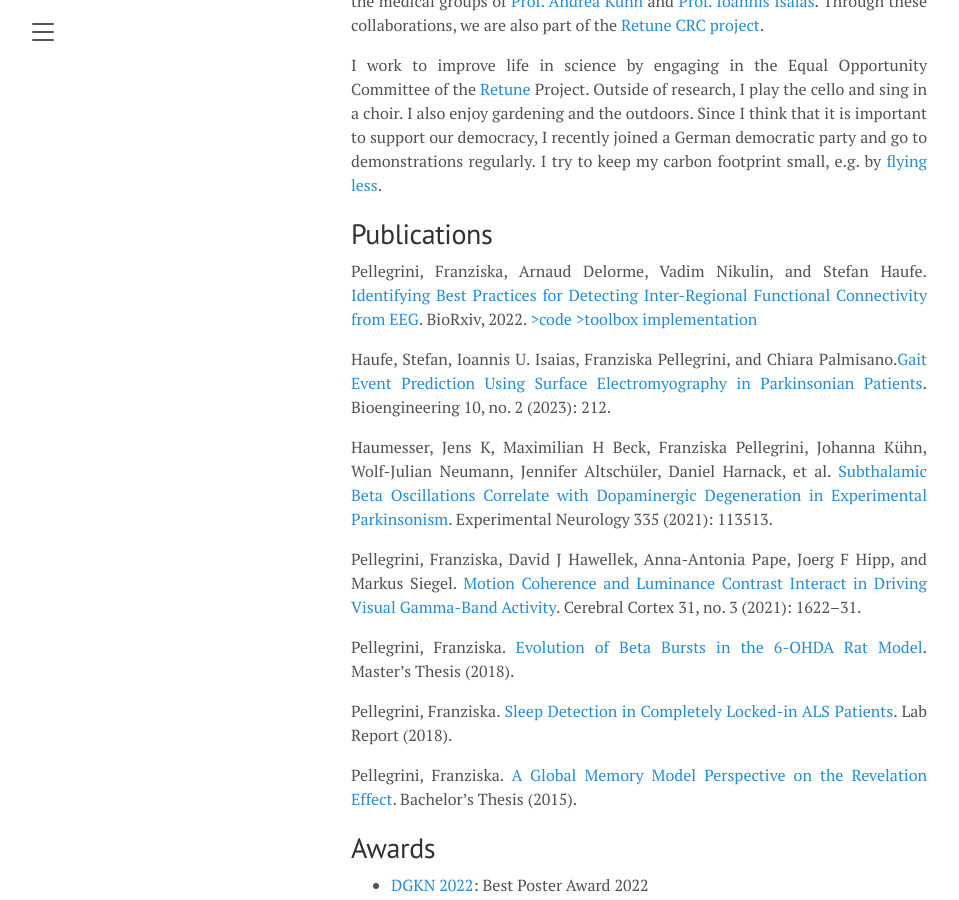
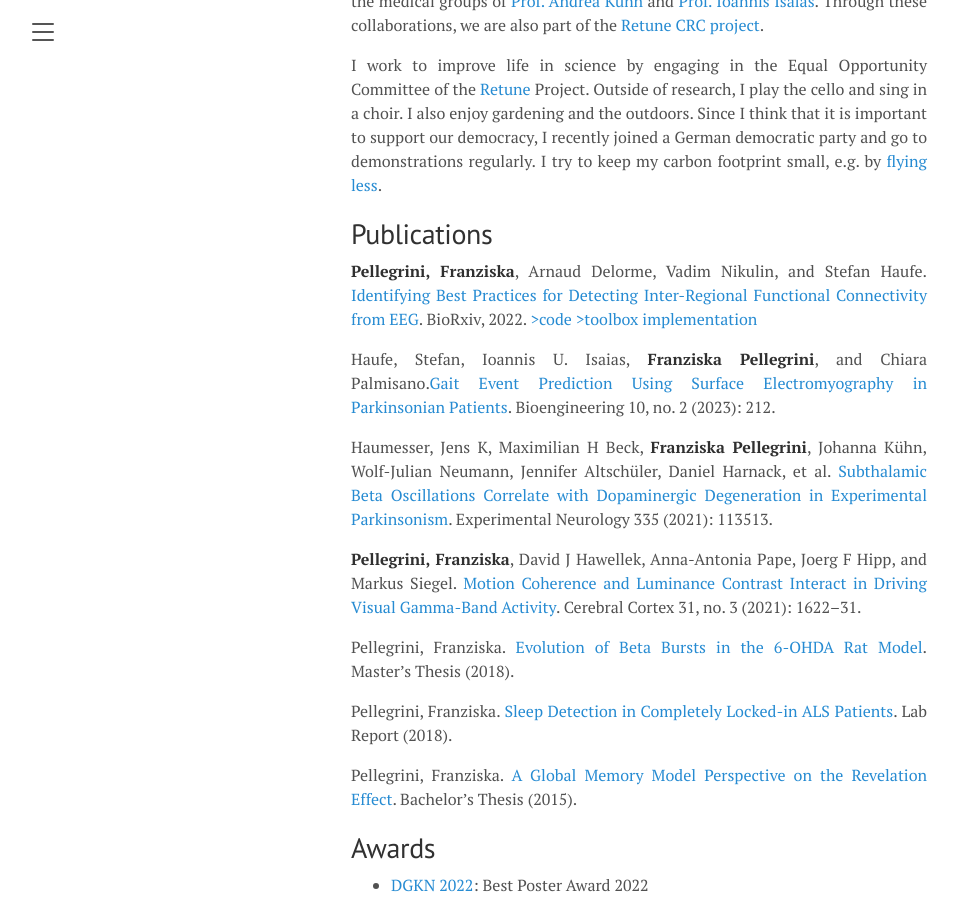
Before and after one commit to fpellegrini/fpellegrini.github.io, a Jekyll site: the page built from index.md, in a window 1280 px wide and 900 px high, scrolled down 749 px. Shown: the whole window, without its empty margins (1-960 px from the left). Built offline with Jekyll 4.4.1, drawn with Linux system fonts in a browser that asks for light colours.

```diff
--- a/index.md
+++ b/index.md
@@ -16,13 +16,13 @@ I work to improve life in science by engaging in the Equal Opportunity Committee
 
 
 # Publications
-Pellegrini, Franziska, Arnaud Delorme, Vadim Nikulin, and Stefan Haufe. [Identifying Best Practices for Detecting Inter-Regional Functional Connectivity from EEG](https://www.biorxiv.org/content/10.1101/2022.10.05.510753.abstract). BioRxiv, 2022. [>code](https://github.com/fpellegrini/FCsim) [ >toolbox implementation](https://github.com/arnodelorme/roiconnect)
+**Pellegrini, Franziska**, Arnaud Delorme, Vadim Nikulin, and Stefan Haufe. [Identifying Best Practices for Detecting Inter-Regional Functional Connectivity from EEG](https://www.biorxiv.org/content/10.1101/2022.10.05.510753.abstract). BioRxiv, 2022. [>code](https://github.com/fpellegrini/FCsim) [ >toolbox implementation](https://github.com/arnodelorme/roiconnect)
 
-Haufe, Stefan, Ioannis U. Isaias, Franziska Pellegrini, and Chiara Palmisano.[Gait Event Prediction Using Surface Electromyography in Parkinsonian Patients](https://www.mdpi.com/2306-5354/10/2/212). Bioengineering 10, no. 2 (2023): 212.
+Haufe, Stefan, Ioannis U. Isaias, **Franziska Pellegrini**, and Chiara Palmisano.[Gait Event Prediction Using Surface Electromyography in Parkinsonian Patients](https://www.mdpi.com/2306-5354/10/2/212). Bioengineering 10, no. 2 (2023): 212.
 
-Haumesser, Jens K, Maximilian H Beck, Franziska Pellegrini, Johanna Kühn, Wolf-Julian Neumann, Jennifer Altschüler, Daniel Harnack, et al. [Subthalamic Beta Oscillations Correlate with Dopaminergic Degeneration in Experimental Parkinsonism](https://www.sciencedirect.com/science/article/abs/pii/S0014488620303447). Experimental Neurology 335 (2021): 113513.
+Haumesser, Jens K, Maximilian H Beck, **Franziska Pellegrini**, Johanna Kühn, Wolf-Julian Neumann, Jennifer Altschüler, Daniel Harnack, et al. [Subthalamic Beta Oscillations Correlate with Dopaminergic Degeneration in Experimental Parkinsonism](https://www.sciencedirect.com/science/article/abs/pii/S0014488620303447). Experimental Neurology 335 (2021): 113513.
 
-Pellegrini, Franziska, David J Hawellek, Anna-Antonia Pape, Joerg F Hipp, and Markus Siegel. [Motion Coherence and Luminance Contrast Interact in Driving Visual Gamma-Band Activity](https://academic.oup.com/cercor/article/31/3/1622/5954190?login=false). Cerebral Cortex 31, no. 3 (2021): 1622–31.
+**Pellegrini, Franziska**, David J Hawellek, Anna-Antonia Pape, Joerg F Hipp, and Markus Siegel. [Motion Coherence and Luminance Contrast Interact in Driving Visual Gamma-Band Activity](https://academic.oup.com/cercor/article/31/3/1622/5954190?login=false). Cerebral Cortex 31, no. 3 (2021): 1622–31.
 
 Pellegrini, Franziska. [Evolution of Beta Bursts in the 6-OHDA Rat Model](https://github.com/fpellegrini/fpellegrini.github.io/blob/master/public/MasterThesis_FranziskaPellegrini.pdf). Master's Thesis (2018).
 
```
